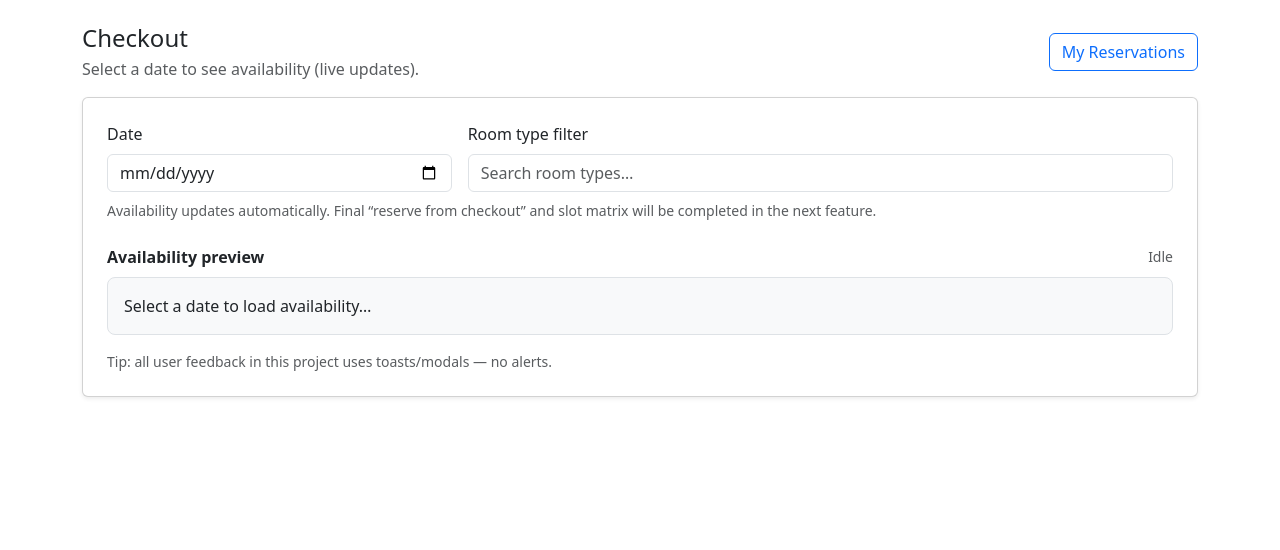
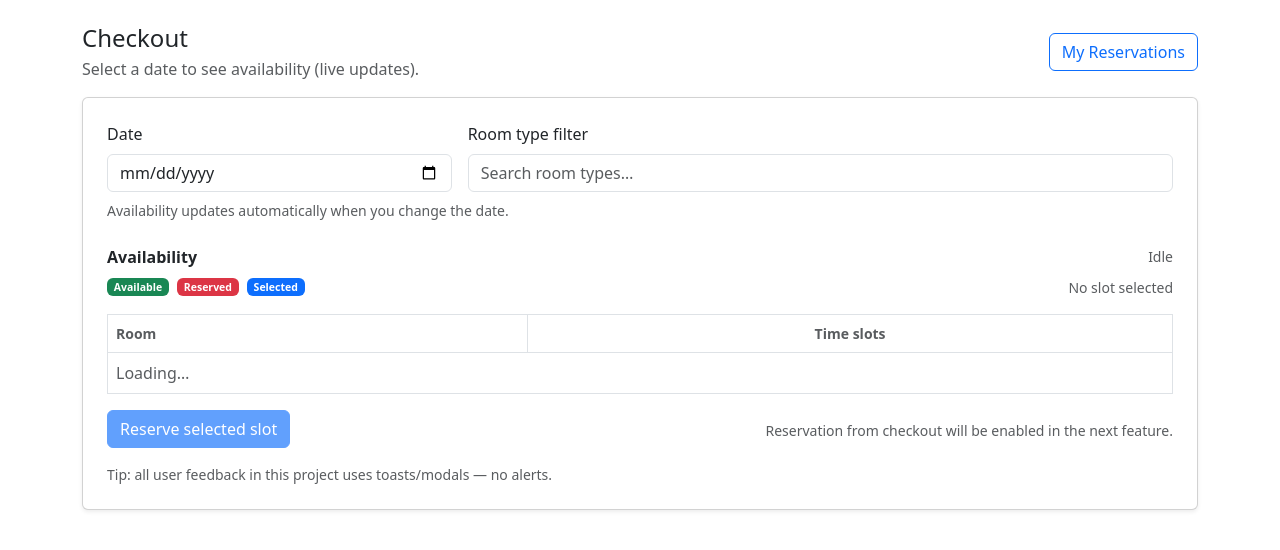
Before and after one commit to jihadnassar202/Room-Reservation-System, a Django app: template templates/reservations/checkout.html in a window 1280 px wide. Shown: the part 57-607 px from the top of the page. Run offline with Django 4.2, Linux system fonts and the light colour scheme; the template is opened without the code that fills it, so the values that code supplies are empty.

Commit message:
added checkout availability & filtiring & loading states

```diff
--- a/reservations/api.py
+++ b/reservations/api.py
@@ -2,7 +2,6 @@ from __future__ import annotations
 
 from datetime import date as date_type
 
-from django.contrib.auth.decorators import login_required
 from django.http import JsonResponse
 from django.views.decorators.http import require_GET
 
@@ -14,13 +13,15 @@ def _parse_date(value: str) -> date_type:
 
 
 @require_GET
-@login_required
 def availability_api(request):
     """
     GET /api/availability/?date=YYYY-MM-DD[&room_type_id=123]
 
     Returns reserved slot values per room type for the provided date.
     """
+    if not request.user.is_authenticated:
+        return JsonResponse({"error": "Authentication required."}, status=401)
+
     date_str = request.GET.get("date", "").strip()
     if not date_str:
         return JsonResponse({"error": "Missing required query param: date"}, status=400)
--- a/static/js/reservations/checkout.js
+++ b/static/js/reservations/checkout.js
@@ -11,79 +11,154 @@
     if (el) el.textContent = text;
   }
 
-  function renderPreview(container, payload, filterText) {
-    if (!container) return;
+  function escapeHtml(str) {
+    const div = document.createElement("div");
+    div.textContent = String(str);
+    return div.innerHTML;
+  }
+
+  function renderMatrix(headEl, bodyEl, payload, filterText, selection) {
+    if (!headEl || !bodyEl) return;
     const q = (filterText || "").trim().toLowerCase();
 
     const timeSlots = payload.time_slots || [];
-    const slotLabel = new Map(timeSlots.map((s) => [s.value, s.label]));
+    const slotLabel = new Map(timeSlots.map((s) => [Number(s.value), s.label]));
 
     const roomTypes = (payload.room_types || []).filter((rt) => {
       if (!q) return true;
       return String(rt.name || "").toLowerCase().includes(q);
     });
 
+    headEl.innerHTML = `
+      <tr>
+        <th class="text-body-secondary small">Room</th>
+        ${timeSlots
+          .map((s) => `<th class="text-body-secondary small text-center">${escapeHtml(s.label)}</th>`)
+          .join("")}
+      </tr>
+    `;
+
     if (!roomTypes.length) {
-      container.innerHTML = `<div class="text-body-secondary">No matching room types.</div>`;
+      bodyEl.innerHTML = `
+        <tr>
+          <td colspan="${timeSlots.length + 1}" class="text-body-secondary">No matching room types.</td>
+        </tr>
+      `;
       return;
     }
 
-    container.innerHTML = `
-      <div class="vstack gap-2">
-        ${roomTypes
-          .map((rt) => {
-            const reserved = Array.isArray(rt.reserved_slots) ? rt.reserved_slots : [];
-            const reservedLabels = reserved.map((v) => slotLabel.get(v) || String(v));
+    bodyEl.innerHTML = roomTypes
+      .map((rt) => {
+        const reserved = new Set(Array.isArray(rt.reserved_slots) ? rt.reserved_slots.map(Number) : []);
+        const cols = timeSlots
+          .map((s) => {
+            const slotValue = Number(s.value);
+            const isReserved = reserved.has(slotValue);
+            const isSelected = selection && selection.roomTypeId === rt.id && selection.slot === slotValue;
+
+            if (isReserved) {
+              return `
+                <td class="text-center">
+                  <button type="button" class="btn btn-sm btn-danger w-100" disabled aria-disabled="true">
+                    Reserved
+                  </button>
+                </td>
+              `;
+            }
+
+            const btnClass = isSelected ? "btn-primary" : "btn-outline-success";
             return `
-              <div class="d-flex flex-wrap align-items-center justify-content-between gap-2">
-                <div class="fw-semibold">${escapeHtml(rt.name)}</div>
-                <div class="small text-body-secondary">
-                  Reserved: ${reserved.length ? reservedLabels.map(escapeHtml).join(", ") : "None"}
-                </div>
-              </div>
+              <td class="text-center">
+                <button
+                  type="button"
+                  class="btn btn-sm ${btnClass} w-100"
+                  data-room-type-id="${rt.id}"
+                  data-slot="${slotValue}"
+                >
+                  Available
+                </button>
+              </td>
             `;
           })
-          .join("")}
-      </div>
-    `;
-  }
+          .join("");
 
-  function escapeHtml(str) {
-    const div = document.createElement("div");
-    div.textContent = String(str);
-    return div.innerHTML;
+        return `
+          <tr>
+            <th class="fw-semibold">${escapeHtml(rt.name)}</th>
+            ${cols}
+          </tr>
+        `;
+      })
+      .join("");
   }
 
   document.addEventListener("DOMContentLoaded", () => {
     const dateInput = document.getElementById("checkoutDate");
     const filterInput = document.getElementById("roomFilter");
     const statusEl = document.getElementById("availabilityStatus");
-    const previewEl = document.getElementById("availabilityPreview");
+    const headEl = document.getElementById("availabilityHead");
+    const bodyEl = document.getElementById("availabilityBody");
+    const selectedSummaryEl = document.getElementById("selectedSummary");
+    const reserveBtn = document.getElementById("reserveSelectedBtn");
 
-    if (!dateInput || !previewEl || !window.App?.fetchJSON) return;
+    if (!dateInput || !headEl || !bodyEl || !window.App?.fetchJSON) return;
 
     let lastPayload = null;
     let inFlight = false;
+    let selection = null; // { roomTypeId:number, slot:number }
+    let requestSeq = 0;
+    let currentController = null;
+
+    const updateSelectedSummary = () => {
+      if (!selectedSummaryEl) return;
+      if (!selection || !lastPayload) {
+        selectedSummaryEl.textContent = "No slot selected";
+        return;
+      }
+      const room = (lastPayload.room_types || []).find((rt) => rt.id === selection.roomTypeId);
+      const slot = (lastPayload.time_slots || []).find((s) => Number(s.value) === selection.slot);
+      if (!room || !slot) {
+        selectedSummaryEl.textContent = "No slot selected";
+        return;
+      }
+      selectedSummaryEl.textContent = `Selected: ${room.name} · ${slot.label}`;
+    };
 
     const load = async () => {
       const date = dateInput.value;
       if (!date) return;
 
+      const mySeq = ++requestSeq;
+      if (currentController) currentController.abort();
+      currentController = new AbortController();
+
       inFlight = true;
       dateInput.disabled = true;
+      if (filterInput) filterInput.disabled = true;
       setStatus(statusEl, "Loading…");
 
       try {
-        const payload = await window.App.fetchJSON(`/api/availability/?date=${encodeURIComponent(date)}`);
+        const payload = await window.App.fetchJSON(`/api/availability/?date=${encodeURIComponent(date)}`, {
+          signal: currentController.signal,
+        });
+        if (mySeq !== requestSeq) return;
+
         lastPayload = payload;
-        renderPreview(previewEl, payload, filterInput?.value || "");
+        selection = null;
+        renderMatrix(headEl, bodyEl, payload, filterInput?.value || "", selection);
+        updateSelectedSummary();
         setStatus(statusEl, `Updated for ${payload.date}`);
       } catch (e) {
+        if (e?.name === "AbortError") return;
         setStatus(statusEl, "Failed");
-        window.App.toast("Failed to load availability. Please try again.", { variant: "danger" });
+        const serverMsg = e?.data?.error || null;
+        window.App.toast(serverMsg || "Failed to load availability. Please try again.", { variant: "danger" });
       } finally {
-        inFlight = false;
-        dateInput.disabled = false;
+        if (mySeq === requestSeq) {
+          inFlight = false;
+          dateInput.disabled = false;
+          if (filterInput) filterInput.disabled = false;
+        }
       }
     };
 
@@ -95,7 +170,24 @@
     filterInput?.addEventListener("input", () => {
       if (inFlight) return;
       if (!lastPayload) return;
-      renderPreview(previewEl, lastPayload, filterInput.value);
+      renderMatrix(headEl, bodyEl, lastPayload, filterInput.value, selection);
+      updateSelectedSummary();
+    });
+
+    bodyEl.addEventListener("click", (evt) => {
+      const btn = evt.target?.closest?.("button[data-room-type-id][data-slot]");
+      if (!btn) return;
+      if (!lastPayload) return;
+
+      selection = {
+        roomTypeId: Number(btn.dataset.roomTypeId),
+        slot: Number(btn.dataset.slot),
+      };
+
+      renderMatrix(headEl, bodyEl, lastPayload, filterInput?.value || "", selection);
+      updateSelectedSummary();
+
+      if (reserveBtn) reserveBtn.disabled = true;
     });
 
     // Initial load on page open.
--- a/templates/reservations/checkout.html
+++ b/templates/reservations/checkout.html
@@ -37,16 +37,47 @@
           </div>
 
           <div id="checkoutHelp" class="form-text text-body-secondary mt-2">
-            Availability updates automatically. Final “reserve from checkout” and slot matrix will be completed in the next feature.
+            Availability updates automatically when you change the date.
           </div>
 
-          <div class="mt-4" id="availabilityPreviewWrap">
+          <div class="mt-4" id="availabilityMatrixWrap">
             <div class="d-flex align-items-center justify-content-between gap-2 mb-2">
-              <div class="fw-semibold">Availability preview</div>
+              <div class="fw-semibold">Availability</div>
               <div class="small text-body-secondary" id="availabilityStatus">Idle</div>
             </div>
-            <div class="border rounded-3 p-3 bg-body-tertiary" id="availabilityPreview">
-              Select a date to load availability…
+
+            <div class="d-flex flex-wrap align-items-center justify-content-between gap-2 mb-3">
+              <div class="d-flex flex-wrap gap-2 align-items-center small">
+                <span class="badge text-bg-success">Available</span>
+                <span class="badge text-bg-danger">Reserved</span>
+                <span class="badge text-bg-primary">Selected</span>
+              </div>
+              <div class="small text-body-secondary" id="selectedSummary">No slot selected</div>
+            </div>
+
+            <div class="table-responsive">
+              <table class="table table-bordered align-middle mb-0" id="availabilityTable">
+                <thead id="availabilityHead">
+                  <tr>
+                    <th class="text-body-secondary small">Room</th>
+                    <th class="text-body-secondary small text-center">Time slots</th>
+                  </tr>
+                </thead>
+                <tbody id="availabilityBody">
+                  <tr>
+                    <td colspan="99" class="text-body-secondary">Loading…</td>
+                  </tr>
+                </tbody>
+              </table>
+            </div>
+
+            <div class="d-flex flex-wrap align-items-center justify-content-between gap-2 mt-3">
+              <button type="button" class="btn btn-primary" id="reserveSelectedBtn" disabled>
+                Reserve selected slot
+              </button>
+              <div class="form-text text-body-secondary">
+                Reservation from checkout will be enabled in the next feature.
+              </div>
             </div>
           </div>
 
```
